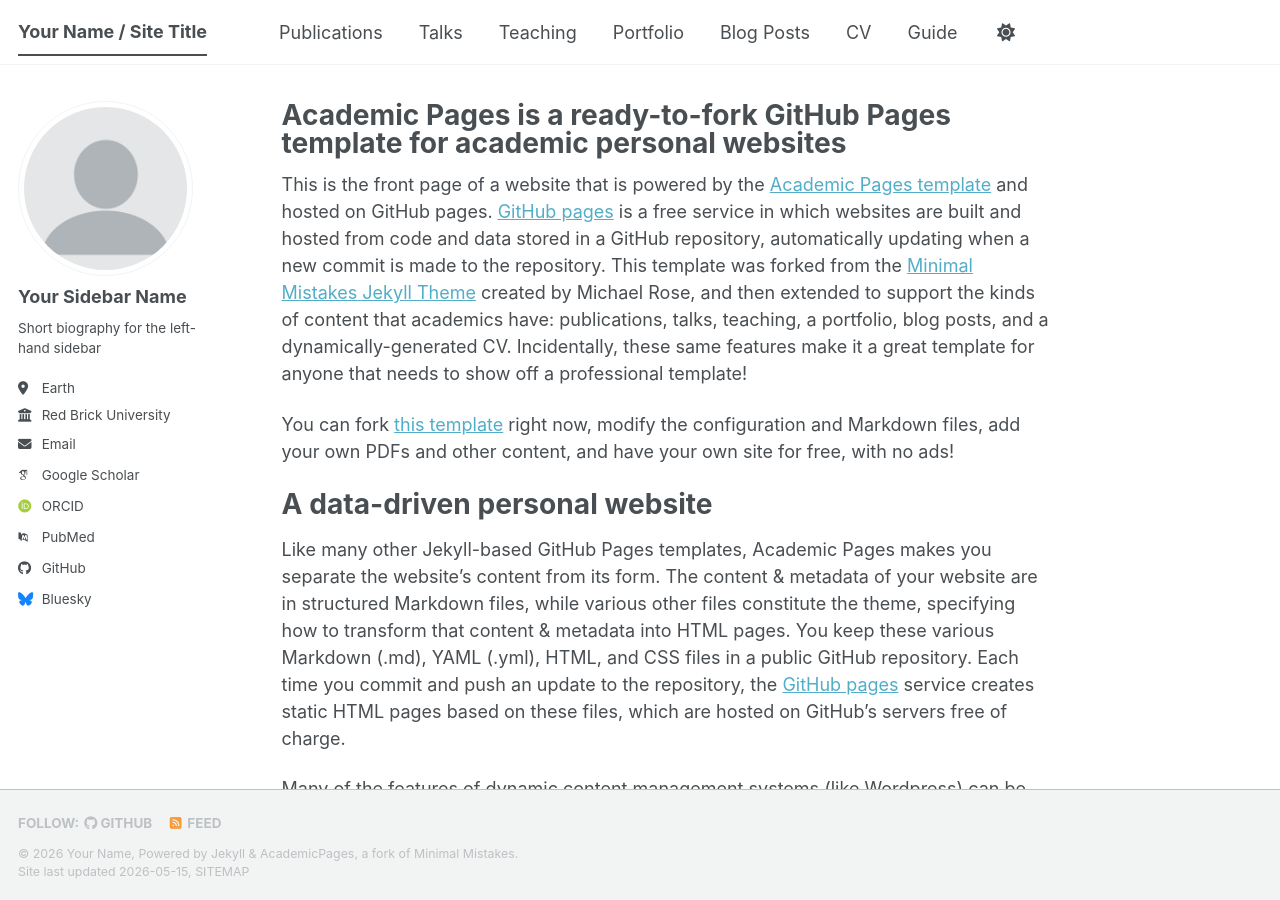
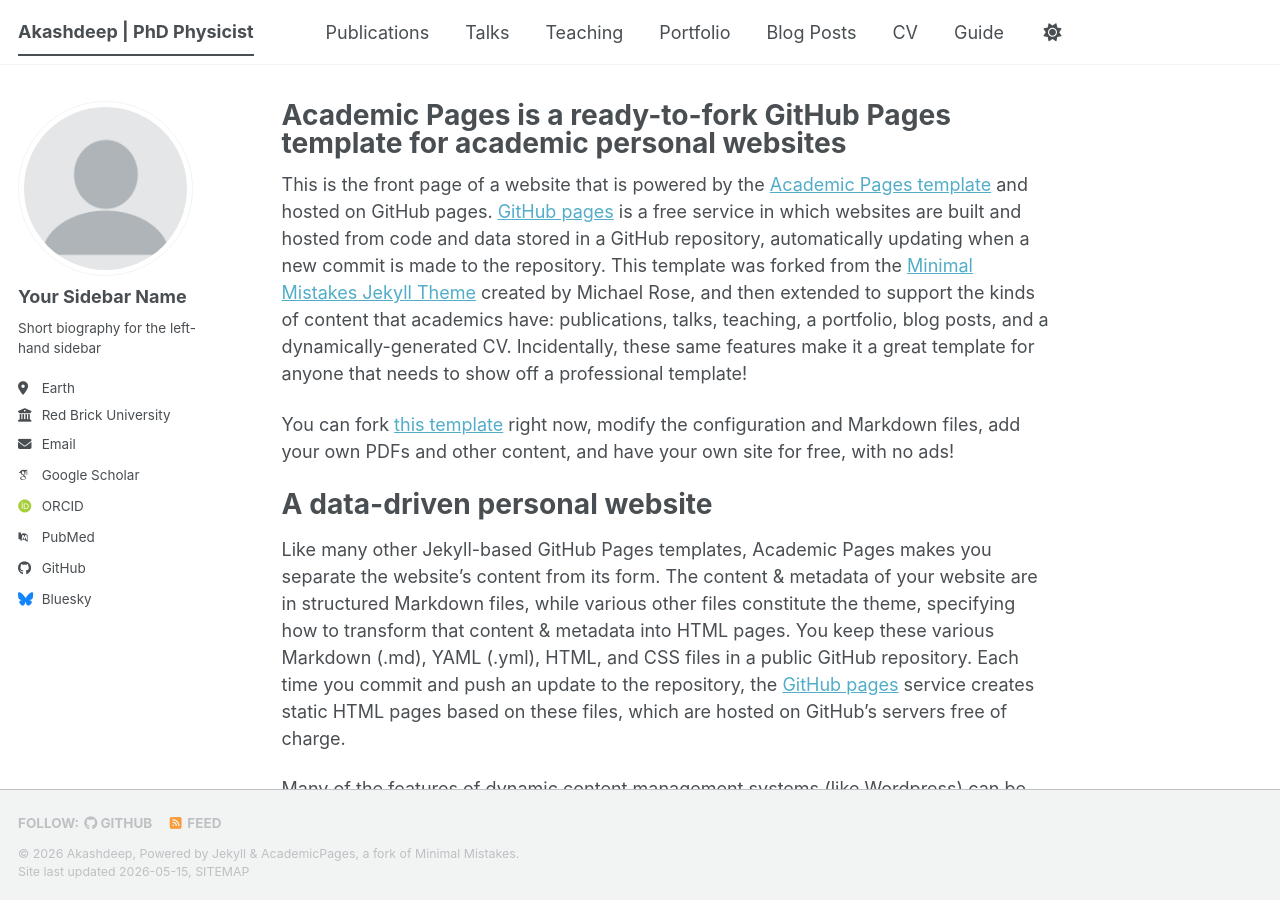
Before and after one commit to a-akashdeep/a-akashdeep, a Jekyll site: the page built from _pages/about.md, in a window 1280 px wide and 900 px high. Built offline with Jekyll 4.4.1, drawn with Linux system fonts in a browser that asks for light colours; some web fonts are replaced; a script bundle is joined from its source files by our own code; library files that are not in the unit come from our copies.

Commit message:
Update site title and author information in config

```diff
--- a/_config.yml
+++ b/_config.yml
@@ -9,14 +9,14 @@
 # Basic Site Settings
 locale                   : "en-US"
 site_theme               : "default" # The available themes options are "default", "air", "sunrise", "mint", "dirt" and "contrast"
-title                    : "Your Name / Site Title"
+title                    : "Akashdeep | PhD Physicist"
 title_separator          : "-"
-name                     : &name "Your Name"
-description              : &description "Your Name's academic portfolio"   # Update this with a general description of your site, this is the default if not overridden by a page
+name                     : &name "Akashdeep"
+description              : &description "PhD physicist with experience in research, data analysis, scientific computing, and academic publishing."   # Update this with a general description of your site, this is the default if not overridden by a page
 url                      : https://academicpages.github.io # The base hostname & protocol for your site e.g. "https://[your GitHub username].github.io",
                                                            # or if you already have some other page hosted on Github then use "https://[your GitHub username].github.io/[Your Repo Name]"
 baseurl                  : "" # the subpath of your site, e.g. "/blog"
-repository               : "academicpages/academicpages.github.io"
+repository               : "a-akashdeep/a-akashdeep.github.io"
 
 # Site Author - The following control what appear as part of the author content on the side bar.
 #               If a field is blank the icon and link will not appear, otherwise it will be shown.
```
